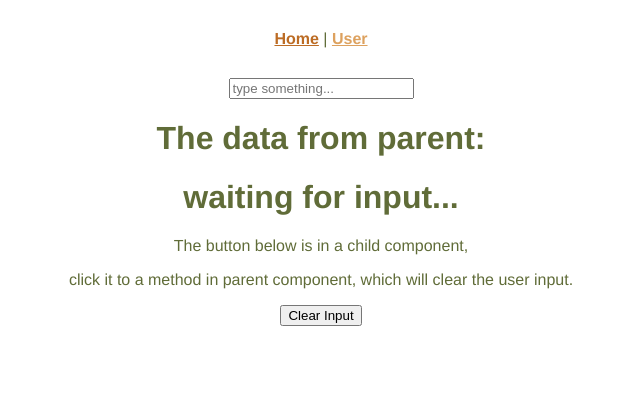
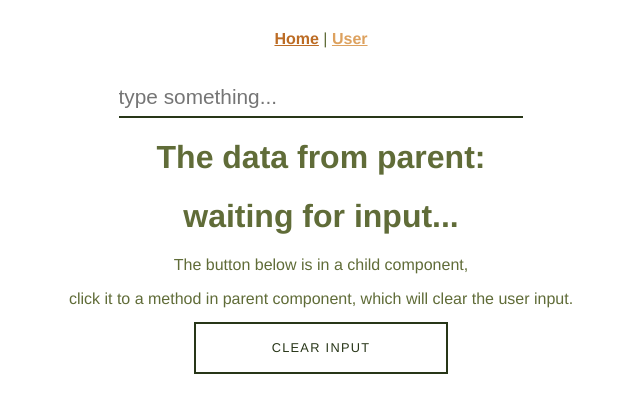
Before and after one commit to DriftKingTW/a-random-vue-site, a Vue app: page / in a window 1280 px wide. Shown: the top 412 px of the page, without its empty margins (319-959 px from the left). Built offline with nearby package versions, Linux system fonts and the light colour scheme.

Commit message:
Add form and button style

```diff
--- /dev/null
+++ b/src/assets/__button.scss
@@ -0,0 +1,59 @@
+.btn {
+    letter-spacing: 0.1em;
+    cursor: pointer;
+    font-size: 0.8rem;
+    font-weight: 400;
+    line-height: 3rem;
+    max-width: 35ch;
+    position: relative;
+    text-decoration: none;
+    text-transform: uppercase;
+    width: 100%;
+
+    &:hover {
+        text-decoration: none;
+    }
+}
+
+.effect {
+    --uismLinkDisplay: var(--smLinkDisplay, inline-flex);
+    display: var(--uismLinkDisplay);
+    color: $primary-dark;
+    outline: solid 2px $primary-dark;
+    position: relative;
+    transition-duration: 0.4s;
+    overflow: hidden;
+}
+
+.effect::before,
+.effect span {
+    margin: 0 auto;
+    transition-timing-function: cubic-bezier(0.86, 0, 0.07, 1);
+    transition-duration: 0.4s;
+}
+
+.effect:hover {
+    background-color: $primary;
+}
+
+.effect:hover span {
+    -webkit-transform: translateY(-400%) scale(-0.1, 20);
+    transform: translateY(-400%) scale(-0.1, 20);
+}
+
+.effect::before {
+    content: attr(data-sm-link-text);
+    color: $white;
+    position: absolute;
+    left: 0;
+    right: 0;
+    margin: auto;
+    -webkit-transform: translateY(500%) scale(-0.1, 20);
+    transform: translateY(500%) scale(-0.1, 20);
+}
+
+.effect:hover::before {
+    letter-spacing: 0.05em;
+    -webkit-transform: translateY(0) scale(1, 1);
+    transform: translateY(0) scale(1, 1);
+}
--- /dev/null
+++ b/src/assets/__form.scss
@@ -0,0 +1,11 @@
+.form-input {
+    width: 35ch;
+    border: 0;
+    border-bottom: 2px solid $primary-dark;
+    outline: 0;
+    font-size: 1.3rem;
+    color: $primary;
+    padding: 7px 0;
+    background: transparent;
+    transition: border-color 0.2s;
+}
--- a/src/assets/master.scss
+++ b/src/assets/master.scss
@@ -1,4 +1,6 @@
 @import "__variables";
+@import "__button";
+@import "__form";
 
 html,
 body {
--- a/src/components/ChildComponent.vue
+++ b/src/components/ChildComponent.vue
@@ -7,7 +7,7 @@
     <p>
       click it to a method in parent component, which will clear the user input.
     </p>
-    <button @click.prevent="$emit('clearInput')">Clear Input</button>
+    <a class="btn effect" @click.prevent="$emit('clearInput')" data-sm-link-text="CLEAR"><span>Clear Input</span></a>
   </div>
 </template>
 
--- a/src/views/Home.vue
+++ b/src/views/Home.vue
@@ -1,10 +1,14 @@
 <template>
   <div class="home">
+    <!-- <div class="form-group"> -->
     <input
       type="text"
+      class="form-input"
       v-model.trim="userInput"
       placeholder="type something..."
+      name="input"
     />
+    <!-- </div> -->
     <ChildComponent :msg="userInput" @clearInput="clearInput()" />
   </div>
 </template>
--- a/src/views/User.vue
+++ b/src/views/User.vue
@@ -1,7 +1,7 @@
 <template>
   <div class="user">
     <h1>This is an user page</h1>
-    <button @click="getUser()">Click to fetch users from API</button>
+    <a class="btn effect" @click.prevent="getUser()" data-sm-link-text="CLICK"><span>Get Data</span></a>
     <p>User count: {{ userCount }}</p>
     <UserList :users="users"></UserList>
   </div>
```
